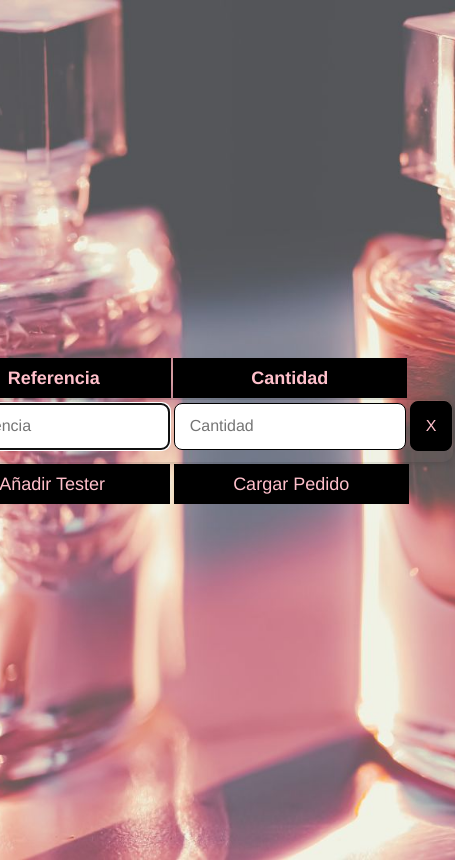
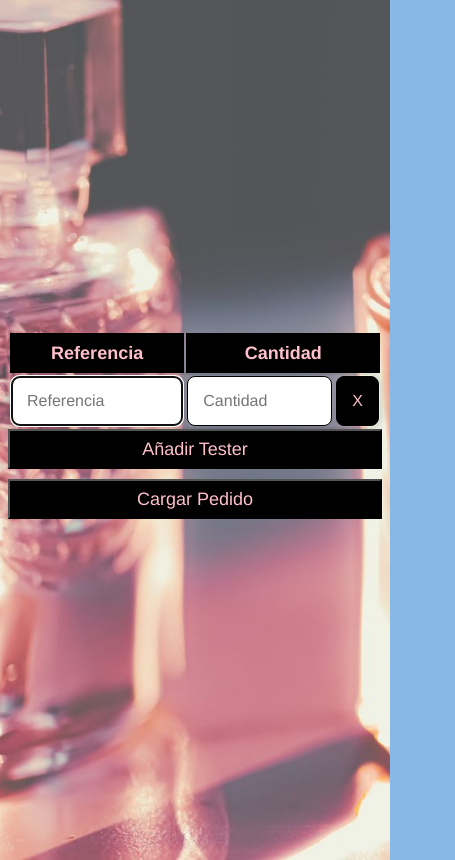
Before and after one commit to Aron2706/A-R-SOLUTIONS, a plain HTML site: page LOGON1.HTML in a window 390 px wide. Shown: the whole page, 455 px wide, since content can reach past the window. Drawn offline with Linux system fonts and the light colour scheme.

Commit message:
Responsive

```diff
--- a/ESTLOGON.CSS
+++ b/ESTLOGON.CSS
@@ -34,7 +34,7 @@
     font-family: 'Franklin Gothic Medium', 'Arial Narrow', Arial, sans-serif;
     background-color: black;
     color: pink;
-    width: 235px;
+    width: auto;
     height: 40px;
     font-size: 18px;
     border: none;
@@ -46,24 +46,22 @@
     font-family: 'Franklin Gothic Medium', 'Arial Narrow', Arial, sans-serif;
     background-color: black;
     color: pink;
-    width: 235px;
+    width: auto;
     height: 40px;
     font-size: 18px;
-    border: none;
     border-radius: 0px;
-
+    margin-bottom: 10px;
   }
 
   .delete-button {
     font-family: 'Franklin Gothic Medium', 'Arial Narrow', Arial, sans-serif;
     background-color: black;
     color: pink;
-    width: auto;
+    width: 100%;
     height: auto;
     font-size: 16px;
     border: 1px solid black;
     border-radius: 8px;
-    margin-bottom: 10px;
     padding: 15px;
   }
 
@@ -75,13 +73,13 @@
   .input-test {
     font-family: 'Franklin Gothic Medium', 'Arial Narrow', Arial, sans-serif;
     color:black;
-    width: 200px;
-    height: 15px;
+    width: 100%;
+    height: auto;
     font-size: 16px;
     border: 1px solid black;
     border-radius: 8px;
-    margin-bottom: 10px;
     padding: 15px;
+    box-sizing: border-box;
   }
 
   /* Estilo para mejorar la apariencia del enlace de descarga Excel */
@@ -96,3 +94,17 @@
   .download-link:hover {
     background-color: #45a049;
   }
+
+  div {
+    display: flex;
+    flex-direction: column;
+    width: 25%;
+    padding: 0;
+    margin: 0;
+}
+
+@media screen and (max-width: 768px) {
+  div {
+      width: 100%;
+  }
+}
--- a/LOGON1.HTML
+++ b/LOGON1.HTML
@@ -9,12 +9,12 @@
     <title>Document</title>
 </head>
 <body class="ALL">
-<DIV>
+<div>
     <table id="dynamicTable">
     <thead>
       <tr class="HD">
         <th>Referencia</th>
-        <th>Cantidad</th>
+        <th colspan="2">Cantidad</th>
       </tr>
     </thead>
     <tbody class="FORM">
@@ -23,7 +23,7 @@
   </table>
   <button class="button" onclick="addRow()">Añadir Tester</button>
   <button class="button"  onclick="generateExcel()">Cargar Pedido</button>
-</DIV>
+</div>
 <script src="https://cdnjs.cloudflare.com/ajax/libs/xlsx/0.17.0/xlsx.full.min.js"></script>
 </body>
 </html>
```
